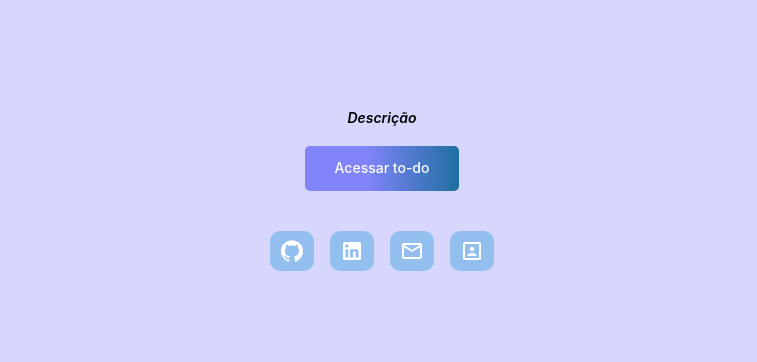
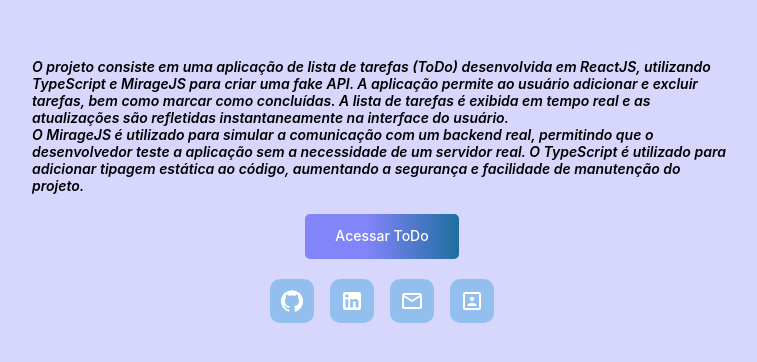
Before and after one commit to brnmilano/ToDo, a React (Vite) app: page / in a window 1280 px wide. Shown: the part 210-572 px from the top of the page, without its empty margins (258-1015 px from the left). Built offline with nearby package versions, Linux system fonts and the light colour scheme; what miragejs would draw is missing.

Commit message:
Ajuste do texto da Home

```diff
--- a/src/screens/Home/index.tsx
+++ b/src/screens/Home/index.tsx
@@ -17,9 +17,17 @@ export function Home() {
 
   return (
     <Box className={styles.container}>
-      <p>Descrição</p>
+      <Box>
+        <p>
+          O projeto consiste em uma aplicação de lista de tarefas (ToDo) desenvolvida em ReactJS, utilizando TypeScript e MirageJS para criar uma fake API. A aplicação permite ao usuário adicionar e excluir tarefas, bem como marcar como concluídas. A lista de tarefas é exibida em tempo real e as atualizações são refletidas instantaneamente na interface do usuário.
+        </p>
 
-      <Button onClick={() => handleRedirect()} size='medium'>Acessar to-do</Button>
+        <p>
+          O MirageJS é utilizado para simular a comunicação com um backend real, permitindo que o desenvolvedor teste a aplicação sem a necessidade de um servidor real. O TypeScript é utilizado para adicionar tipagem estática ao código, aumentando a segurança e facilidade de manutenção do projeto.
+        </p>
+      </Box>
+
+      <Button onClick={() => handleRedirect()} size='medium'>Acessar ToDo</Button>
 
       <Box className={styles.social}>
         <a
--- a/src/screens/Home/styles.module.scss
+++ b/src/screens/Home/styles.module.scss
@@ -5,20 +5,19 @@
   justify-content: center;
   height: 100vh;
   background-color: #8284fa52;
-  gap: 20px;
+  gap: 1.25rem;
 
   p {
-    max-width: 350px;
+    max-width: 43.75rem;
     margin: 0 auto;
     font-style: italic;
     font-weight: 600;
-    font-size: 14px;
+    font-size: 0.875rem;
     color: var(--black);
   }
 
   .social {
     display: flex;
-    margin-top: 20px;
     align-items: center;
   }
 
@@ -26,8 +25,8 @@
     display: flex;
     align-items: center;
     justify-content: center;
-    padding: 8px 10px;
-    border-radius: 10px;
+    padding: 0.625rem;
+    border-radius: 0.625rem;
     background-color: #4ea7de7e;
     transition: all 0.1s ease-out;
 
@@ -38,7 +37,7 @@
     }
 
     &:not(:first-child) {
-      margin-left: 16px;
+      margin-left: 1rem;
     }
   }
 }
```
